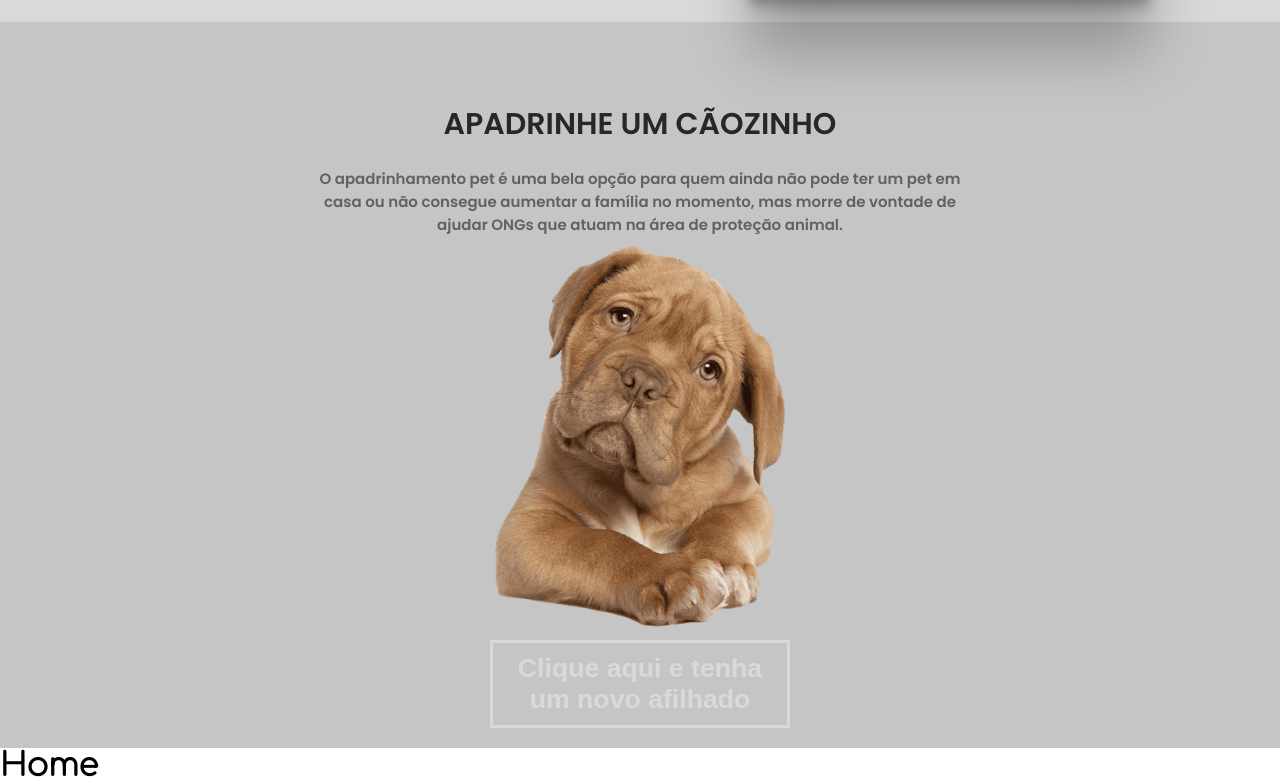
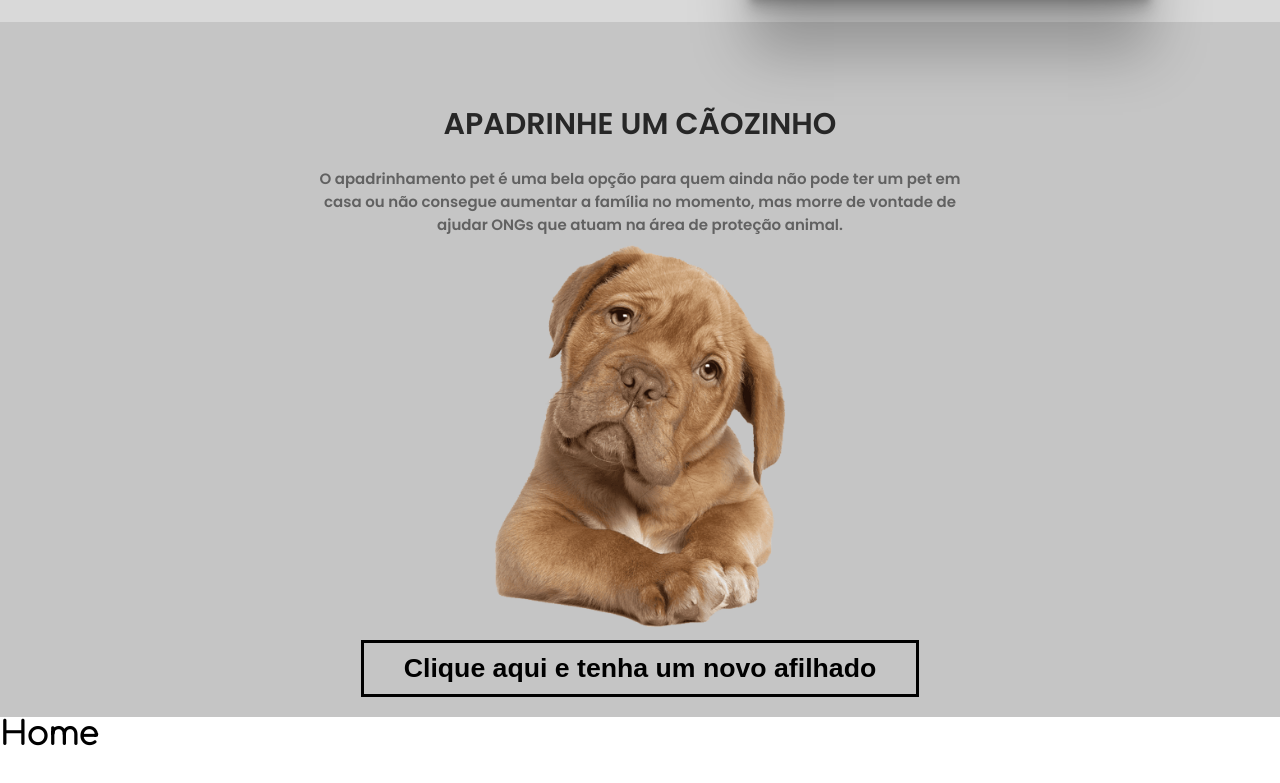
Before and after one commit to bolodissenoura/AAARP, a React (Vite) app: page / in a window 1280 px wide. Shown: the part 1526-2309 px from the top of the page. After the commit the page ends 2278 px from the top, so only its background shows below. Built offline with nearby package versions, Linux system fonts and the light colour scheme.

Commit message:
feat: dark mode on button

```diff
--- a/src/components/button/button.component.tsx
+++ b/src/components/button/button.component.tsx
@@ -3,11 +3,12 @@ import * as S from './button.styles';
 
 interface ButtonPropsInterface {
   text: string;
+  dark?: boolean;
 }
 
 export function Button(props: ButtonPropsInterface) {
   return (
-    <S.Content>
+    <S.Content dark={props.dark}>
       <S.Text>{props.text}</S.Text>
     </S.Content>
   );
--- a/src/components/button/button.styles.ts
+++ b/src/components/button/button.styles.ts
@@ -1,19 +1,19 @@
 import styled from 'styled-components';
 
-export const Content = styled.button`
-  width: 300px;
+export const Content = styled.button<{ dark?: boolean }>`
+  background-color: transparent;
   cursor: pointer;
-  color: var(--grayLight);
-  border: solid var(--grayLight);
-  background-color: transparent;
+  color: ${props => (props.dark ? 'var(--black)' : 'var(--grayLight)')};
+  border: solid ${props => (props.dark ? 'var(--black)' : 'var(--grayLight)')};
   transition: all 0.5s ease;
 
   :hover {
-    background-color: var(--grayLight);
-    color: var(--black);
+    background-color: ${props =>
+      props.dark ? 'var(--black)' : 'var(--grayLight)'};
+    color: ${props => (props.dark ? 'var(--grayLight)' : 'var(--black)')};
   }
 `;
 
 export const Text = styled.h1`
-  margin: 10px;
+  margin: 10px 40px;
 `;
--- a/src/pages/general/home/home.page.tsx
+++ b/src/pages/general/home/home.page.tsx
@@ -60,7 +60,7 @@ export function Home() {
             src='../../../../public/assets/img/dogo1.png'
             alt='Fotografia com um grupo de pessoas de nossa organização'
           />
-          <C.Button text='Clique aqui e tenha um novo afilhado' />
+          <C.Button dark text='Clique aqui e tenha um novo afilhado' />
         </S.ToAdopteContainer>
       </S.ThirdContainer>
 
```
